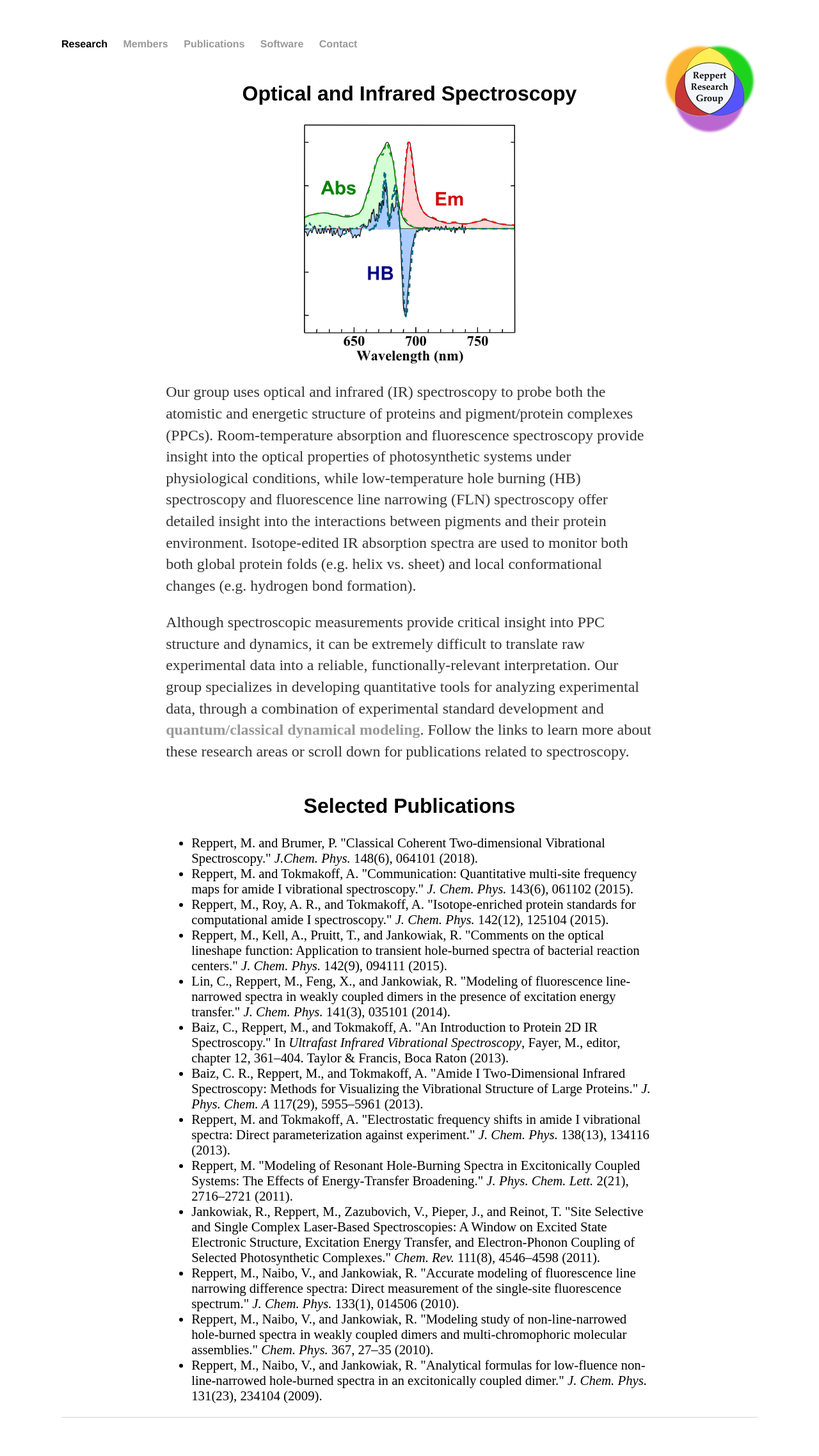
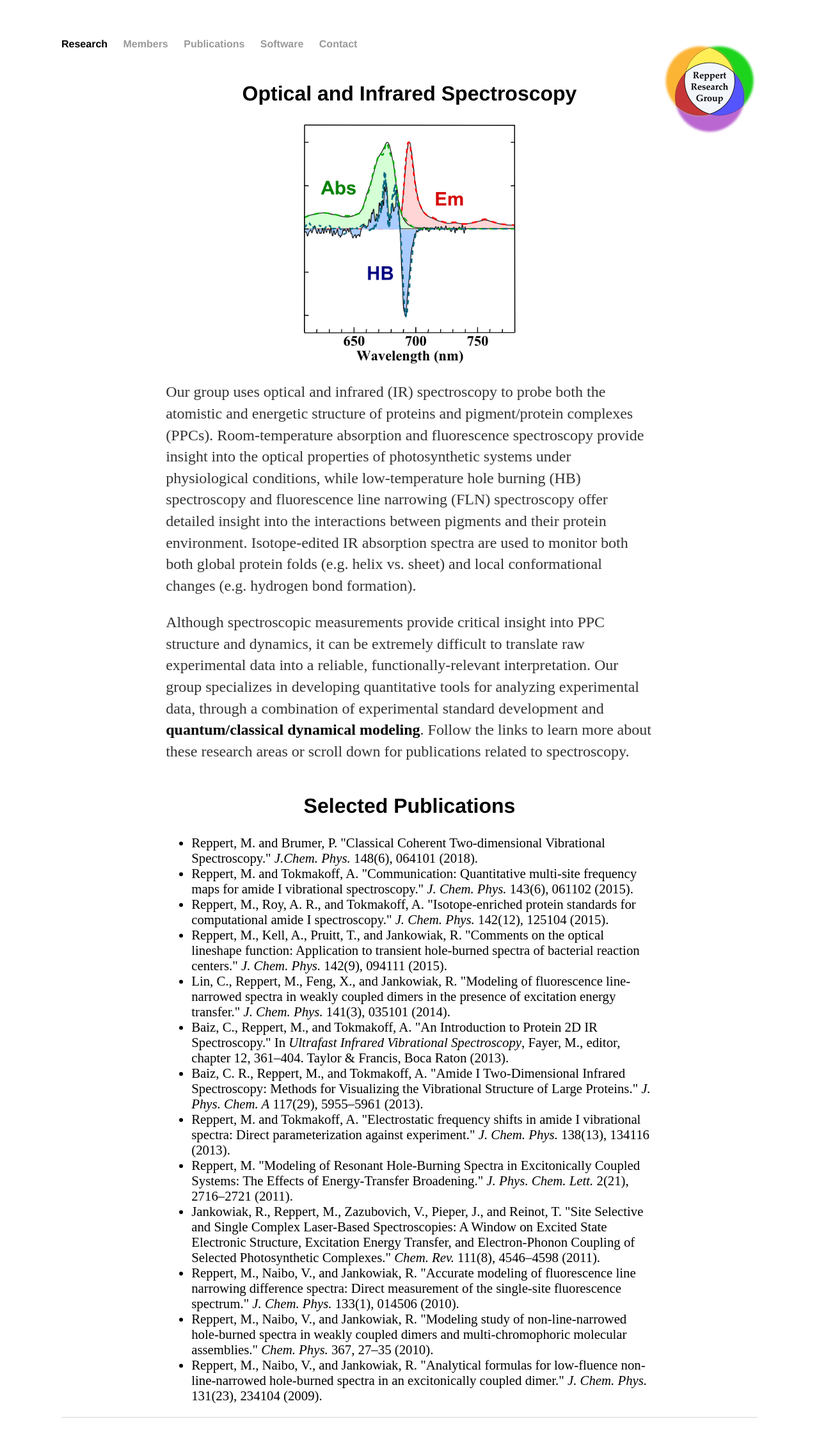
Before and after one commit to mreppert/mreppert.github.io, a Jekyll site: the page built from publications/spectroscopy/index.html, in a window 1280 px wide. Shown: the whole page at 64% size. Built offline with Jekyll 4.4.1, drawn with Linux system fonts in a browser that asks for light colours.

Commit message:
Update index.html

```diff
--- a/publications/spectroscopy/index.html
+++ b/publications/spectroscopy/index.html
@@ -24,7 +24,7 @@
 
     <p>Our group uses optical and infrared (IR) spectroscopy to probe both the atomistic and energetic structure of proteins and pigment/protein complexes (PPCs). Room-temperature absorption and fluorescence spectroscopy provide insight into the optical properties of photosynthetic systems under physiological conditions, while low-temperature hole burning (HB) spectroscopy and fluorescence line narrowing (FLN) spectroscopy offer detailed insight into the interactions between pigments and their protein environment. Isotope-edited IR absorption spectra are used to monitor both both global protein folds (e.g. helix vs. sheet) and local conformational changes (e.g. hydrogen bond formation).</p>
 
-    <p>Although spectroscopic measurements provide critical insight into PPC structure and dynamics, it can be extremely difficult to translate raw experimental data into a reliable, functionally-relevant interpretation. Our group specializes in developing quantitative tools for analyzing experimental data, through a combination of experimental standard development and <b><a href="/publications/dynamics">quantum/classical dynamical modeling</a></b>. Follow the links to learn more about these research areas or scroll down for publications related to spectroscopy.
+    <p>Although spectroscopic measurements provide critical insight into PPC structure and dynamics, it can be extremely difficult to translate raw experimental data into a reliable, functionally-relevant interpretation. Our group specializes in developing quantitative tools for analyzing experimental data, through a combination of experimental standard development and <b><a href="/publications/dynamics" style="color:black">quantum/classical dynamical modeling</a></b>. Follow the links to learn more about these research areas or scroll down for publications related to spectroscopy.
 
 
 <h2>Selected Publications</h2>
```
